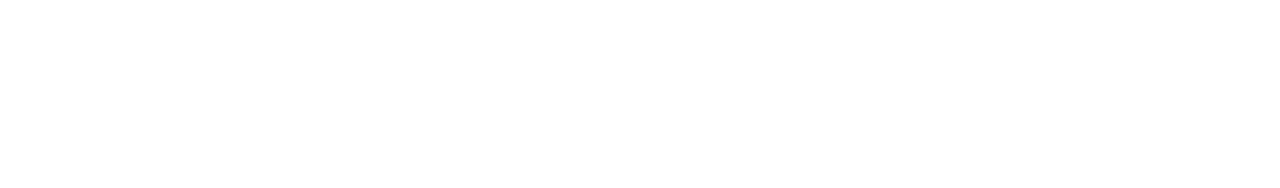
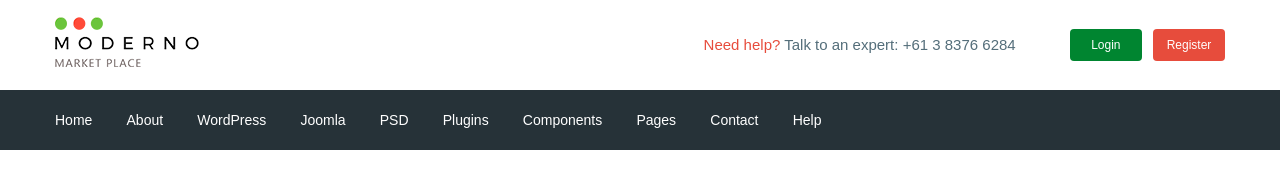
Before and after one commit to Roman-78GRA/Moderno_market, a website: page app/index.html in a window 1280 px wide. Drawn offline with nearby package versions, Linux system fonts and the light colour scheme; files that its build step writes are made by us from their sources.

Commit message:
added hesder

```diff
--- a/app/index.html
+++ b/app/index.html
@@ -1,15 +1,107 @@
 <!DOCTYPE html>
 <html lang="en">
+
 <head>
     <meta charset="UTF-8">
     <meta name="viewport" content="width=device-width, initial-scale=1.0">
     <meta http-equiv="X-UA-Compatible" content="ie=edge">
     <title>Moderno_market</title>
+    <link rel="preconnect" href="https://fonts.gstatic.com">
+    <link href="https://fonts.googleapis.com/css2?family=Roboto:wght@500;700&display=swap" rel="stylesheet">
     <link rel="stylesheet" href="css/libs.min.css">
     <link rel="stylesheet" href="css/style.min.css">
 
 </head>
+
 <body>
+    <header class="header">
+        <div class="header__top">
+            <div class="container">
+                <div class="header__top-inner">
+                    <div class="header__logo">
+                        <a href="#">
+                            <img src="images/logo.png" alt="">
+                        </a>
+                    </div>
+
+
+                    <div class="header__text">
+                        <a href="#">
+                            <span>
+                                Need help?
+                            </span>
+                        </a>
+                        Talk to an expert: <a class="header__phone" href="tel:61383766284">+61 3 8376 6284</a>
+                    </div>
+                    <div class="header__box">
+                        <a class="basket" href="#"></a>
+                        <a class="header__btn header__btn-login" href="#">Login</a>
+                        <a class="header__btn header__btn-register" href="#">Register</a>
+                    </div>
+                </div>
+            </div>
+        </div>
+        <div class="header__menu">
+            <div class="container">
+                <nav class="menu">
+                    <ul class="menu__list">
+                        <li>
+                            <a href="#">
+                                Home
+
+                            </a>
+                        </li>
+                        <li>
+                            <a href="#">
+                                About
+                            </a>
+                        </li>
+                        <li>
+                            <a href="#">
+                                WordPress
+                            </a>
+                        </li>
+                        <li>
+                            <a href="#">
+                                Joomla
+                            </a>
+                        </li>
+                        <li>
+                            <a href="#">
+                                PSD
+                            </a>
+                        </li>
+                        <li>
+                            <a href="#">
+                                Plugins
+                            </a>
+                        </li>
+                        <li>
+                            <a href="#">
+                                Components
+                            </a>
+                        </li>
+                        <li>
+                            <a href="#">
+                                Pages
+                            </a>
+                        </li>
+                        <li>
+                            <a href="#">
+                                Contact
+                            </a>
+                        </li>
+                        <li>
+                            <a href="#">
+                                Help
+                            </a>
+                        </li>
+                    </ul>
+                </nav>
+            </div>
+        </div>
+
+    </header>
 
 
 
@@ -18,4 +110,5 @@
     <script src="js/libs.min.js"></script>
     <script src="js/main.min.js"></script>
 </body>
+
 </html>
--- /dev/null
+++ b/app/scss/_fonts.scss
@@ -0,0 +1,6 @@
+@font-face {
+  font-family:'Roboto-Regular', sans-serif;
+  src: url('../fonts/Roboto-Regular.woff2') format('woff2'),
+       url('../fonts/Roboto-Regular.woff') format('woff');
+  font-display: swap;
+}
--- a/app/scss/_global.scss
+++ b/app/scss/_global.scss
@@ -9,6 +9,8 @@
 
 a {
   display: inline-block;
+  text-decoration: none;
+  color: $text;
 }
 
 ul,
@@ -17,3 +19,17 @@
   padding: 0;
   list-style: none;
 }
+
+body {
+  font-family:'Roboto-Regular', sans-serif;
+  font-weight: 400;
+  font-size: 15px;
+  line-height: 24px;
+  color: $text;
+}
+
+.container {
+  max-width: 1200px;
+  margin: 0 auto;
+  padding: 0 15px;
+}
--- a/app/scss/_vars.scss
+++ b/app/scss/_vars.scss
@@ -0,0 +1,4 @@
+$text: #546e7a;
+$red: #e74c3c;
+$green: #008530;
+$bg: #263238;
--- a/app/scss/style.scss
+++ b/app/scss/style.scss
@@ -1,2 +1,60 @@
 @import 'vars';
 @import 'global';
+@import 'fonts';
+
+
+.header__top-inner {
+  display: flex;
+  justify-content: space-between;
+  height: 90px;
+  align-items: center;
+}
+
+.header__text {
+  margin-left: auto;
+  margin-right: 50px;
+  span {
+    color: $red;
+  }
+}
+
+.header__btn {
+  padding: 4px;
+  width: 72px;
+  border-radius: 4px;
+  text-align: center;
+  color: #fff;
+  font-size: 12px;
+}
+
+.header__btn-login {
+  background-color: $green;
+}
+
+.header__btn-register {
+  background-color: $red;
+  margin-left: 7px;
+}
+
+.header__menu {
+  background-color: $bg;
+}
+
+.menu {
+  display: flex;
+  align-items: center;
+  height: 60px;
+}
+
+.menu__list {
+  li {
+    display: inline-block;
+    & + li {
+      margin-left: 30px;
+    }
+  }
+  a {
+    color: #fff;
+    font-size: 14px;
+  }
+}
--- a/gulpfile.js
+++ b/gulpfile.js
@@ -56,7 +56,7 @@
 });
 
 gulp.task('watch', function(){
-  gulp.watch('app/scss/style.scss', gulp.parallel('sass'))
+  gulp.watch('app/scss/**/*.scss', gulp.parallel('sass'))
   gulp.watch('app/*.html', gulp.parallel('html'))
   gulp.watch('app/js/*.js', gulp.parallel('js'))
 });
```
Also changed, not shown: app/fonts/Roboto-Regular.woff (added), app/fonts/Roboto-Regular.woff2 (added), app/images/logo.png (added).
